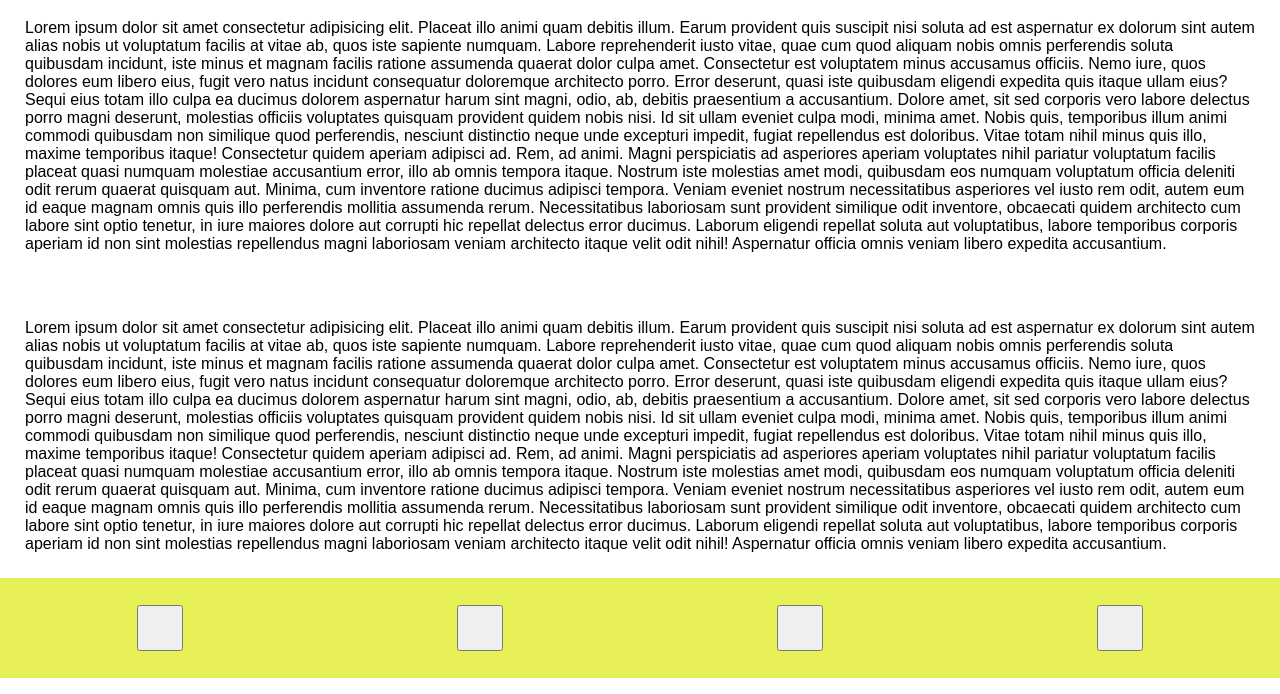
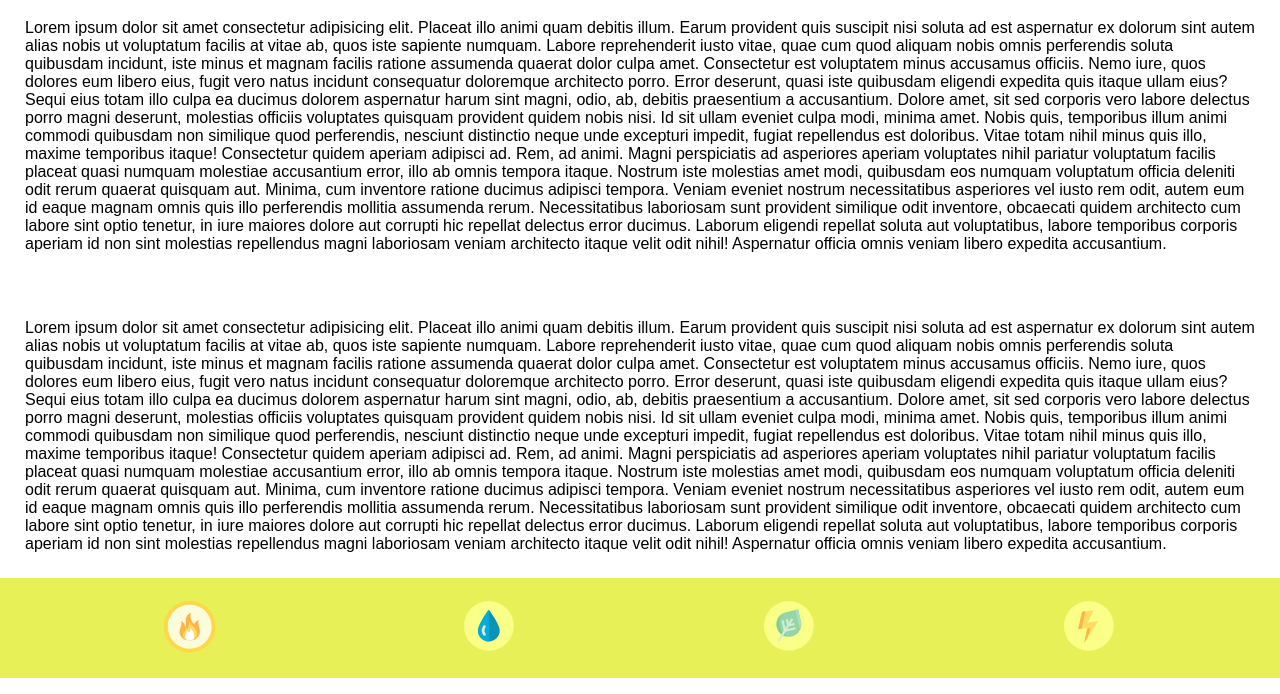
Before and after one commit to Murci2022/Pokemon-Cards, a plain HTML site: page index.html in a window 1280 px wide. Shown: the part 122-816 px from the top of the page. Drawn offline with Linux system fonts and the light colour scheme.

Commit message:
add icons

```diff
--- a/css/footer.css
+++ b/css/footer.css
@@ -7,9 +7,12 @@ footer {
   display: flex;
   align-items: center;
   justify-content: space-around;
+  padding: 0 40px 0 40px;
 }
 
 .footer--button {
-  height: 46px;
-  width: 46px;
+  height: 64px;
+  width: 64px;
+  border: none;
+  background-color: transparent;
 }
--- a/index.html
+++ b/index.html
@@ -85,10 +85,18 @@
       </p>
     </main>
     <footer>
-      <button type="button" class="footer--button"></button>
-      <button type="button" class="footer--button"></button>
-      <button type="button" class="footer--button"></button>
-      <button type="button" class="footer--button"></button>
+      <button type="button" class="footer--button">
+        <img src="./img/Footer-button/active-button-fire.svg" alt="" />
+      </button>
+      <button type="button" class="footer--button">
+        <img src="./img/Footer-button/button-water.svg" alt="" />
+      </button>
+      <button type="button" class="footer--button">
+        <img src="./img/Footer-button/button-plant.svg" alt="" />
+      </button>
+      <button type="button" class="footer--button">
+        <img src="./img/Footer-button/button-lightning.svg" alt="" />
+      </button>
     </footer>
   </body>
 </html>
```
